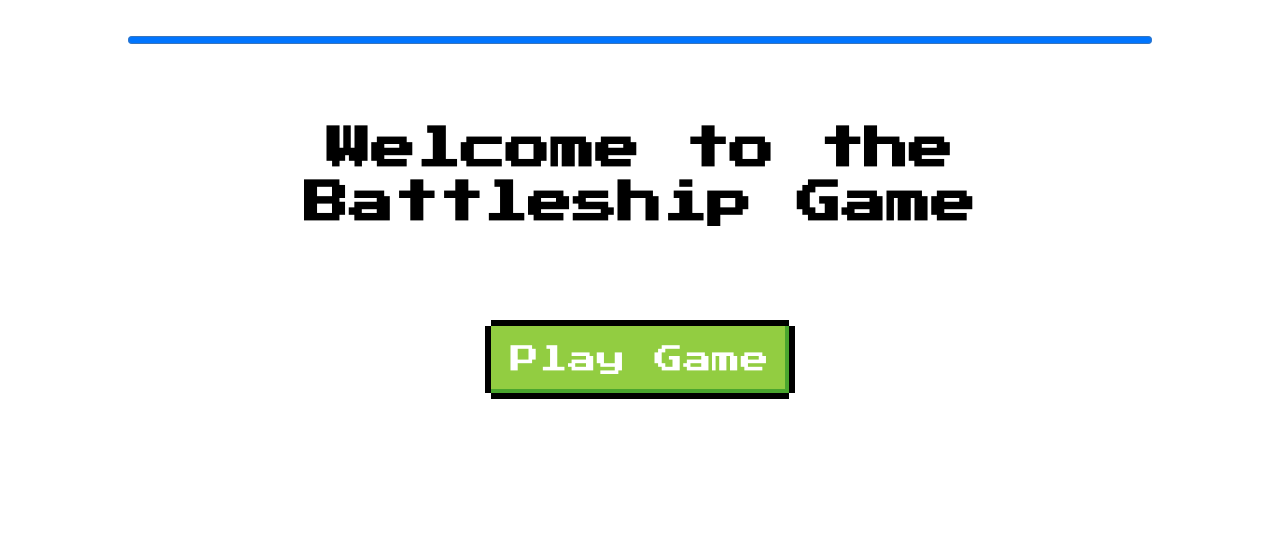
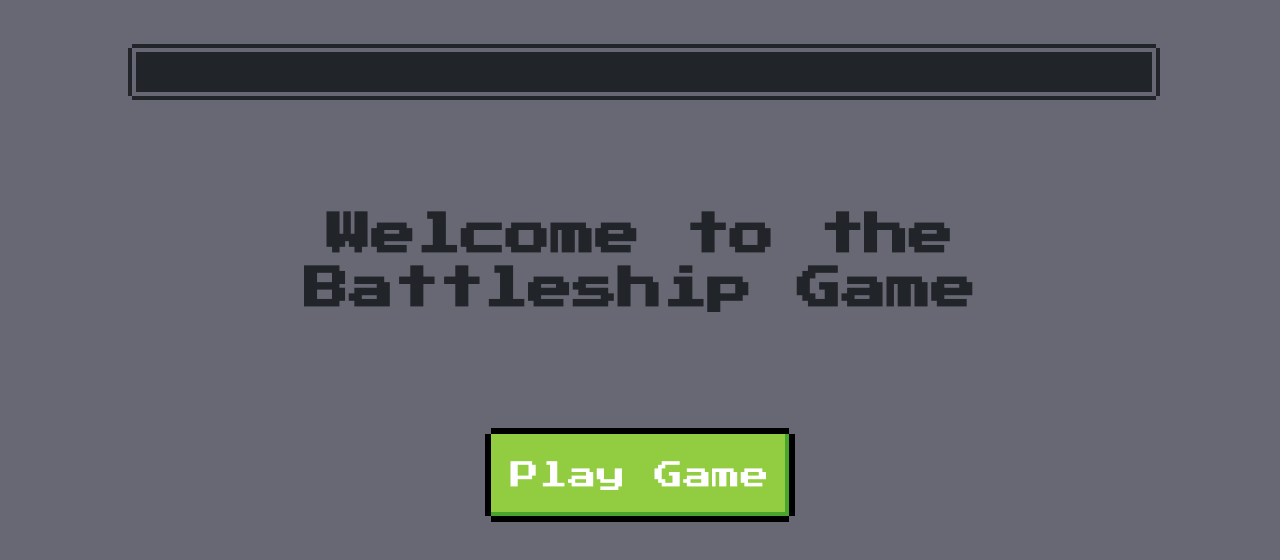
Before and after one commit to Marie-Carrere/battle, a website: page pages/index.html in a window 1280 px wide. Drawn offline with nearby package versions, Linux system fonts and the light colour scheme.

Commit message:
:lipstick: Update the starting page UI

```diff
--- a/pages/index.html
+++ b/pages/index.html
@@ -2,6 +2,7 @@
 <html>
     <head>
         <meta charset="utf-8">
+        <link href="https://unpkg.com/nes.css@latest/css/nes.min.css" rel="stylesheet" />
         <link rel="stylesheet" type="text/css" href="../styles/index.css">
         <title>Battleship</title>
     </head>
@@ -15,7 +16,7 @@
             </div>
         </div>
         <div class="progression-bar">
-            <progress class="bar" value="0" max="100" id="progress"></progress>
+            <progress class="nes-progress bar" value="0" max="100" id="progress"></progress>
         </div>
         <script src="../scripts/progressionBar.js"></script>
   </body>
--- a/styles/index.css
+++ b/styles/index.css
@@ -7,12 +7,18 @@ body {
     margin: 0 auto;
     text-align: center;
     font-family: "Press Start 2P", cursive;
+    background-color: #686774;
+
+  }
+
+  .header {
+      padding-top: 6.25rem;
   }
 
   h1 {
     font-size: 2.8rem;
     line-height: 3.4rem;
-    padding: 4rem;
+    padding: 5rem;
   }
 
   /* Content */
@@ -24,6 +30,11 @@ body {
  }
 
   /* Button */
+
+  .start-button {
+      padding: 1.8rem;
+  }
+
   .eightbit-btn {
     background: #92CD41;
     display: inline-block;
@@ -40,6 +51,8 @@ body {
   .eightbit-btn:hover, .eightbit-btn:focus {
     background: #76c442;
     box-shadow: inset -6px -6px 0px 0px #4AA52E;
+    text-decoration: none;
+    color: white;
   }
 
   .eightbit-btn:active {
@@ -79,5 +92,8 @@ body {
     top: 0;
     left: 50%;
     transform: translate(-50%, 0);
-    margin-top: 2rem;
+    margin-top: 3rem;
   }
+
+
+  /* color: #CA2E55 */
```
